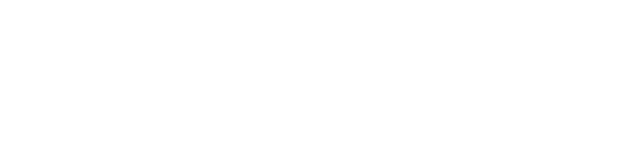
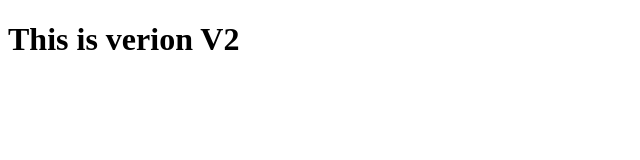
Before and after one commit to Kanavpuri743/my-repo, a plain HTML site: page index.html in a window 1280 px wide. Shown: the whole page, without its empty margins (0-640 px from the left). Drawn offline with Linux system fonts and the light colour scheme.

Commit message:
This is a V2

```diff
--- a/index.html
+++ b/index.html
@@ -6,6 +6,6 @@
     <title>Document</title>
 </head>
 <body>
-
+    <h1>This is verion V2</h1>
 </body>
 </html>
```
